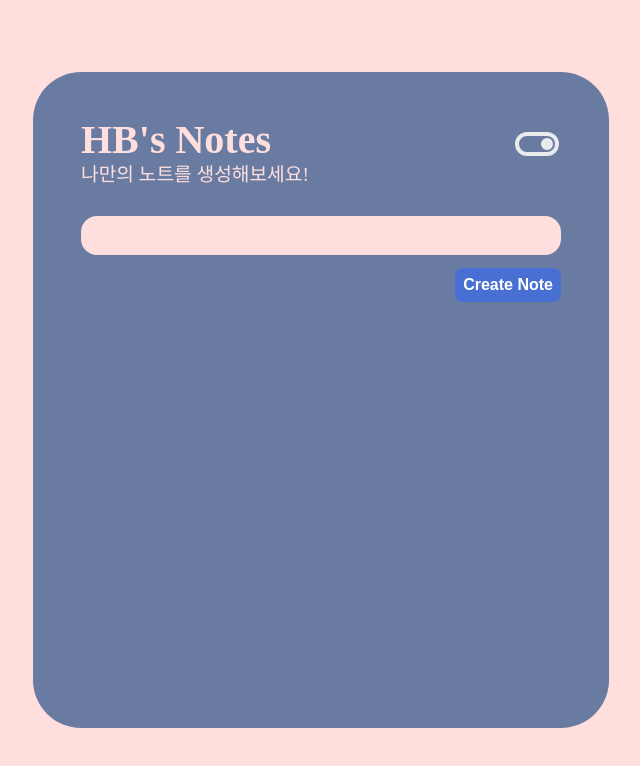
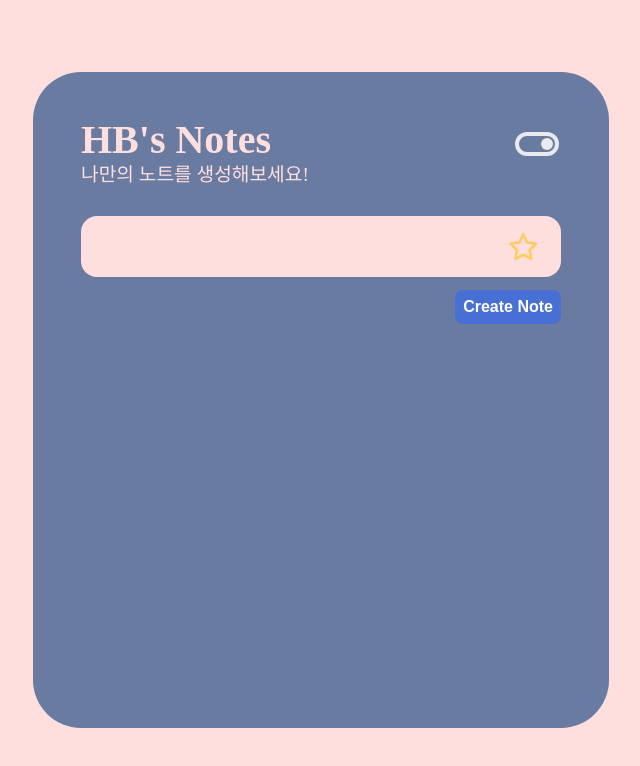
Before and after one commit to Note-React-Toy-Project/Note-main, a React (Vite) app in the folder note-project/: page /write in a window 1280 px wide. Both pictures are taken after a click on the button "Done". Shown: the top 766 px of the page, without its empty margins (319-959 px from the left). Built offline with nearby package versions, Linux system fonts and the light colour scheme; the HTML template or start-up script is replaced by a standard one.

Commit message:
feat: 즐겨찾기 기능 추가

```diff
--- a/note-project/src/components/Note/Note.module.css
+++ b/note-project/src/components/Note/Note.module.css
@@ -1,11 +1,17 @@
 .container {
   background-color: var(--pink-color, #ffdfde);
   display: flex;
+  justify-content: space-between;
+  align-items: center;
   color: var(--blue-color, #6a7ba2);
-  flex-direction: column;
   padding: 1rem;
   border-radius: 1rem;
-  gap: 7px;
+}
+.textWrapper {
+  display: flex;
+  flex-direction: column;
+  gap: 0.5rem;
+  width: 100%;
 }
 
 .titleStyle {
@@ -16,3 +22,7 @@
 .contentStyle {
   font-size: 1rem;
 }
+.star {
+  font-size: 1.7rem;
+  color: #ffcc60;
+}
--- a/note-project/src/components/Note/Note.tsx
+++ b/note-project/src/components/Note/Note.tsx
@@ -1,11 +1,37 @@
+import { faStar as solidStar } from "@fortawesome/free-solid-svg-icons";
+import { faStar as regularStar } from "@fortawesome/free-regular-svg-icons";
 import { NoteType } from "../../interface/NoteType";
 import styles from "./Note.module.css";
+import { FontAwesomeIcon } from "@fortawesome/react-fontawesome";
+import { useNavigate } from "react-router-dom";
+import { saveFavorites } from "../../utils/storageNote";
+import { useState } from "react";
 
 const Note = (note: NoteType) => {
+  const [isFavorite, setIsFavorite] = useState(note.note.isFavorite);
+  const navigate = useNavigate();
+
+  const handleNoteClick = () => {
+    navigate(`/write/${note.note.id}`);
+  };
+  const handleStarClick = () => {
+    saveFavorites(note.note.id);
+    setIsFavorite(!isFavorite);
+  };
+
   return (
     <div className={styles.container}>
-      <p className={styles.titleStyle}>{note.title}</p>
-      <p className={styles.contentStyle}>{note.content}</p>
+      <div className={styles.textWrapper} onClick={handleNoteClick}>
+        <p className={styles.titleStyle}>{note.note.title}</p>
+        <p className={styles.contentStyle}>{note.note.content}</p>
+      </div>
+      <button onClick={handleStarClick}>
+        {isFavorite ? (
+          <FontAwesomeIcon icon={solidStar} className={styles.star} />
+        ) : (
+          <FontAwesomeIcon icon={regularStar} className={styles.star} />
+        )}
+      </button>
     </div>
   );
 };
--- a/note-project/src/interface/NoteType.ts
+++ b/note-project/src/interface/NoteType.ts
@@ -2,4 +2,5 @@ export interface NoteType {
   id?: string;
   title: string;
   content: string;
+  isFavorite: boolean;
 }
--- a/note-project/src/pages/Main/Main.tsx
+++ b/note-project/src/pages/Main/Main.tsx
@@ -17,16 +17,13 @@ const Main = () => {
   const handleCreateClick = () => {
     navigate("/write");
   };
-  const handleNoteClick = (id: string | undefined) => {
-    navigate(`/write/${id}`);
-  };
   return (
     <div className={styles.noteContainer}>
       <ul className={styles.ul}>
         {notes.map((note) => {
           return (
-            <li key={note.id} onClick={() => handleNoteClick(note.id)}>
-              <Note title={note.title} content={note.content} id={""} />
+            <li key={note.id}>
+              <Note note={note} />
             </li>
           );
         })}
--- a/note-project/src/pages/Write/Write.tsx
+++ b/note-project/src/pages/Write/Write.tsx
@@ -31,7 +31,7 @@ const Write = () => {
       );
       localStorage.setItem("notes", JSON.stringify(updatedNotes));
     } else {
-      const newNote = { ...note, id: uuidv4() };
+      const newNote = { ...note, id: uuidv4(), isFavorite: false };
       notes.push(newNote);
       localStorage.setItem("notes", JSON.stringify(notes));
     }
--- a/note-project/src/utils/storageNote.ts
+++ b/note-project/src/utils/storageNote.ts
@@ -15,3 +15,16 @@ export const saveNote = (note: NoteType) => {
   }
   localStorage.setItem("notes", JSON.stringify(notes));
 };
+
+export const getFavorites = () => {
+  const favorites = localStorage.getItem("favorites");
+  return favorites ? JSON.parse(favorites) : [];
+};
+export const saveFavorites = (noteId: NoteType) => {
+  const notes = getNotes();
+  const clickedNoteIndex = notes.findIndex((n) => n.id === noteId);
+  if (clickedNoteIndex >= 0) {
+    notes[clickedNoteIndex].isFavorite = !notes[clickedNoteIndex].isFavorite;
+    localStorage.setItem("notes", JSON.stringify(notes));
+  }
+};
```
